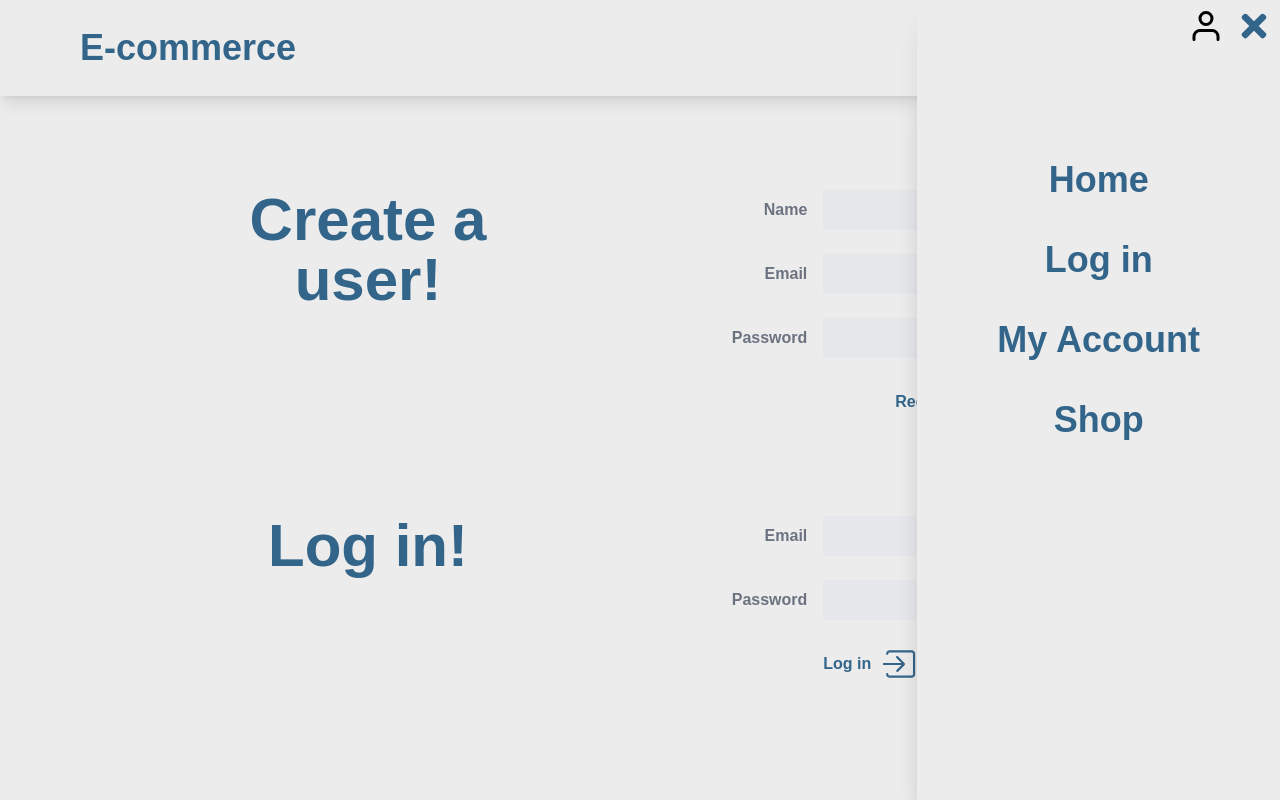
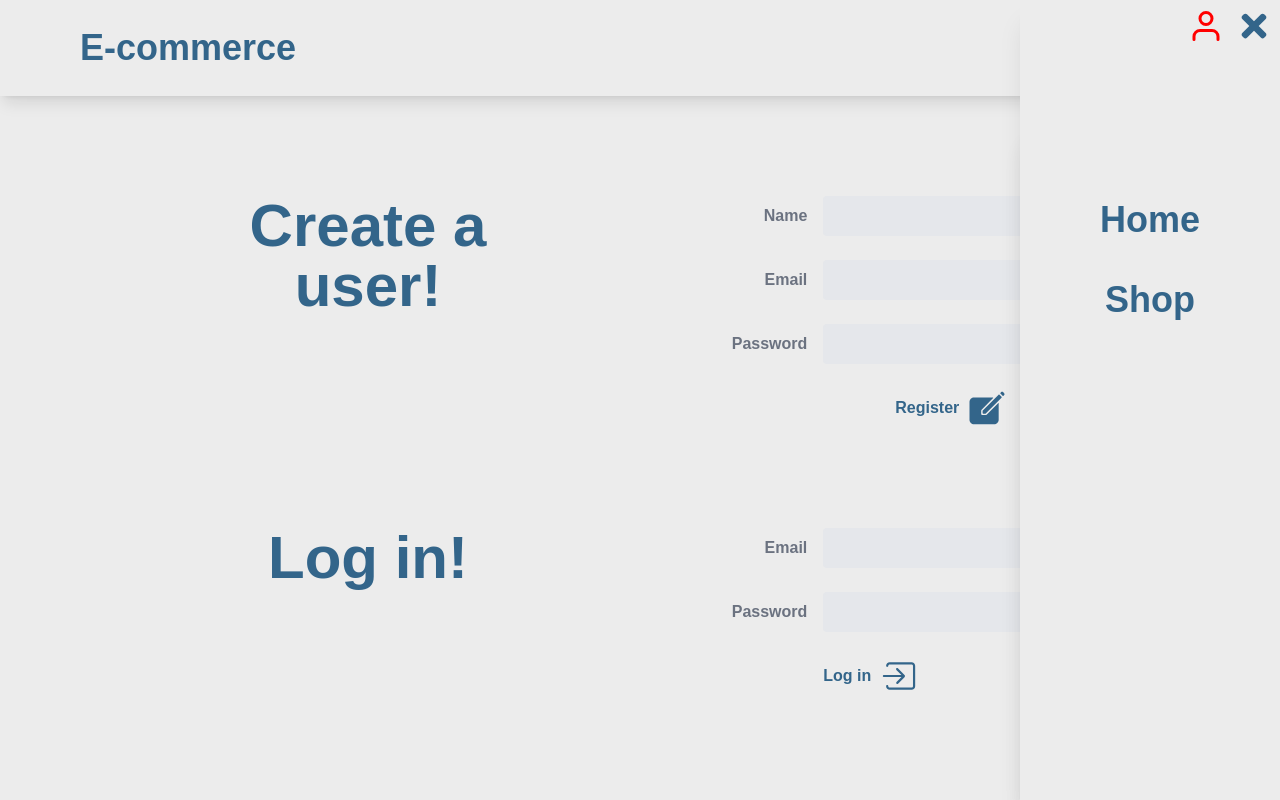
Before and after one commit to Kevin-Norlin/next-ecommerce, a Next.js app: page /login in a window 1280 px wide. Both pictures are taken after a click on the icon 1181 px from the left and 48 px from the top of the page. Shown: the top 800 px of the page. Built offline with nearby package versions, Linux system fonts and the light colour scheme; no server answers.

Commit message:
Next-auth signin signout

```diff
--- a/src/components/form/ValidateForm.tsx
+++ b/src/components/form/ValidateForm.tsx
@@ -41,7 +41,7 @@ function RegisterForm() {
                         <h1 className="font-bold">Log in</h1>
                         <IoIosLogIn className="" size="40" />
                     </button>
-                    <button onClick={ ()=> (signOut())}> Sign out </button>
+
                 </div>
             </div>
         </form>
--- a/src/components/layout/NavBar.tsx
+++ b/src/components/layout/NavBar.tsx
@@ -32,13 +32,11 @@ export const NavBar = () => {
         className=" fixed top-0 right-0 z-20 flex flex-col justify-baseline items-center gap-10 h-screen w-auto shadow-xl text-logo text-4xl font-bold bg-main pt-20">
 
             <FaTimes className="right-2 top-2 absolute bg-red hover:cursor-pointer"onClick={toggleNavBar} />
-            <FiUser className="right-14 top-2 absolute bg-red hover:cursor-pointer text-black " />
+            <Link href={status === "authenticated" ? "/myaccount" : "/login"} onClick={toggleNavBar}><FiUser className="right-14 top-2 absolute bg-red hover:cursor-pointer text-black " color={status === "authenticated" ? "green" : "red" } /></Link>
 
             <div className="flex flex-col justify-baseline p-20 items-center gap-10 right-0 h-screen w-full
                             shadow-xl text-logo text-4xl font-bold">
             <Link href="/" className="NavBar-link" onClick={toggleNavBar}> Home </Link>
-            <Link href="/login" className="NavBar-link" onClick={toggleNavBar}> Log in </Link>
-            <Link href="/myaccount" className="NavBar-link" onClick={toggleNavBar}> My Account</Link>
             <Link href="/shop" className="NavBar-link" onClick={toggleNavBar} > Shop </Link>
             </div>
         </motion.div>
--- a/src/pages/myaccount.tsx
+++ b/src/pages/myaccount.tsx
@@ -1,14 +1,14 @@
 import CreateProduct from "@/components/form/CreateProduct";
 import UpdateProduct from "@/components/form/UpdateProduct";
-import { GlobalContext } from "@/hooks/context/global";
-import { getSession, useSession } from "next-auth/react";
-import { useContext, useState } from "react";
+import { useSession, signOut } from "next-auth/react";
+import {  useState } from "react";
 import { BsDatabaseFillAdd } from "react-icons/bs";
 import { useRouter } from "next/router";
 
 export default function myAccount() {
     const router = useRouter();
-    const { status } = useSession({
+    const [ show, setShow ] = useState(false);
+    const {data: session, status } = useSession({
         required: true,
         onUnauthenticated() {
           router.push("/login");
@@ -19,12 +19,11 @@ export default function myAccount() {
         return "Loading..."
       }
 
-    const {data: session} = useSession();
-    const [ show, setShow ] = useState(false);
 
     return (
         <div className="flex items-center flex-col gap-5 min-h-screen">
             <h1 className="text-logo text-4xl"> Signed in as: {session?.user?.email} </h1>
+            <button onClick={ ()=> (signOut())}> Sign out </button>
              <button className="hover:cursor-pointer flex gap-5" onClick={() => setShow(!show)}> Add product  <BsDatabaseFillAdd /> </button>
 
             {show && <CreateProduct />}
```
